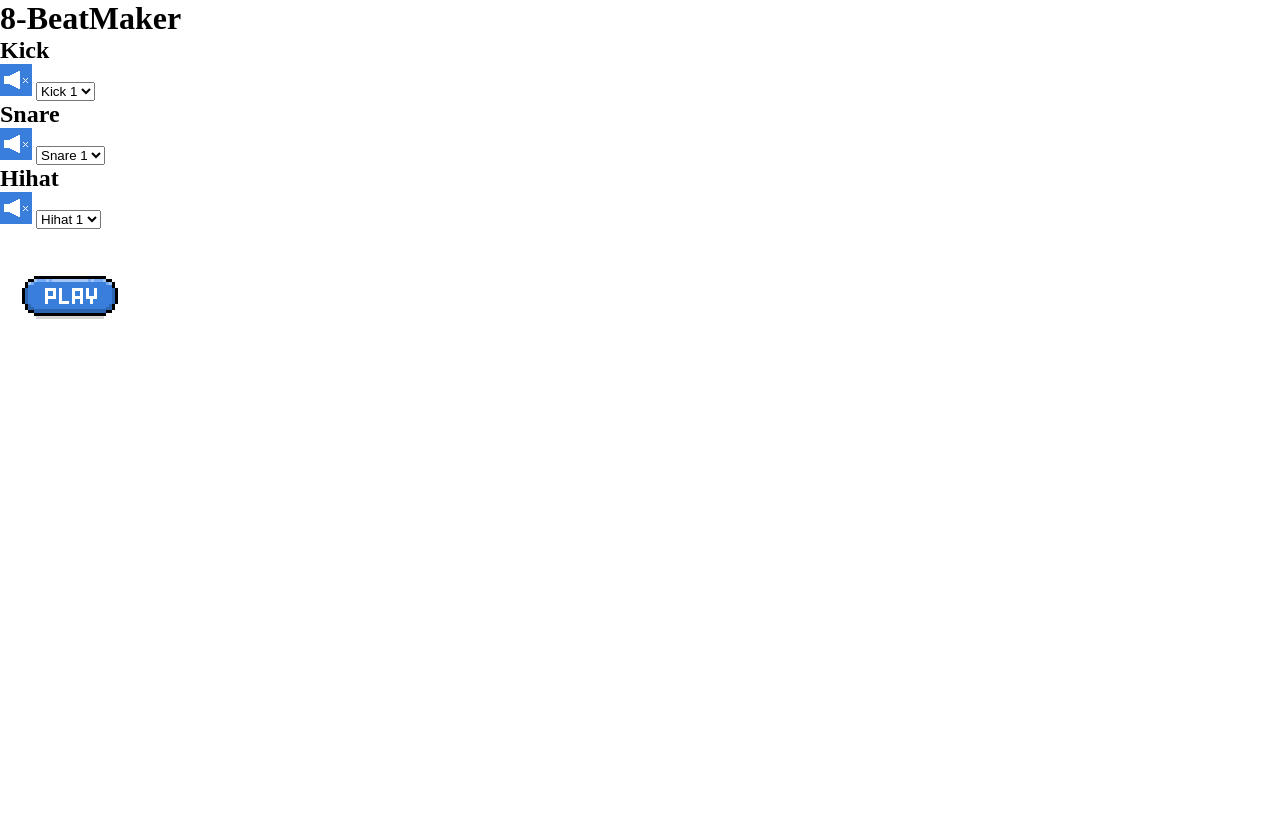
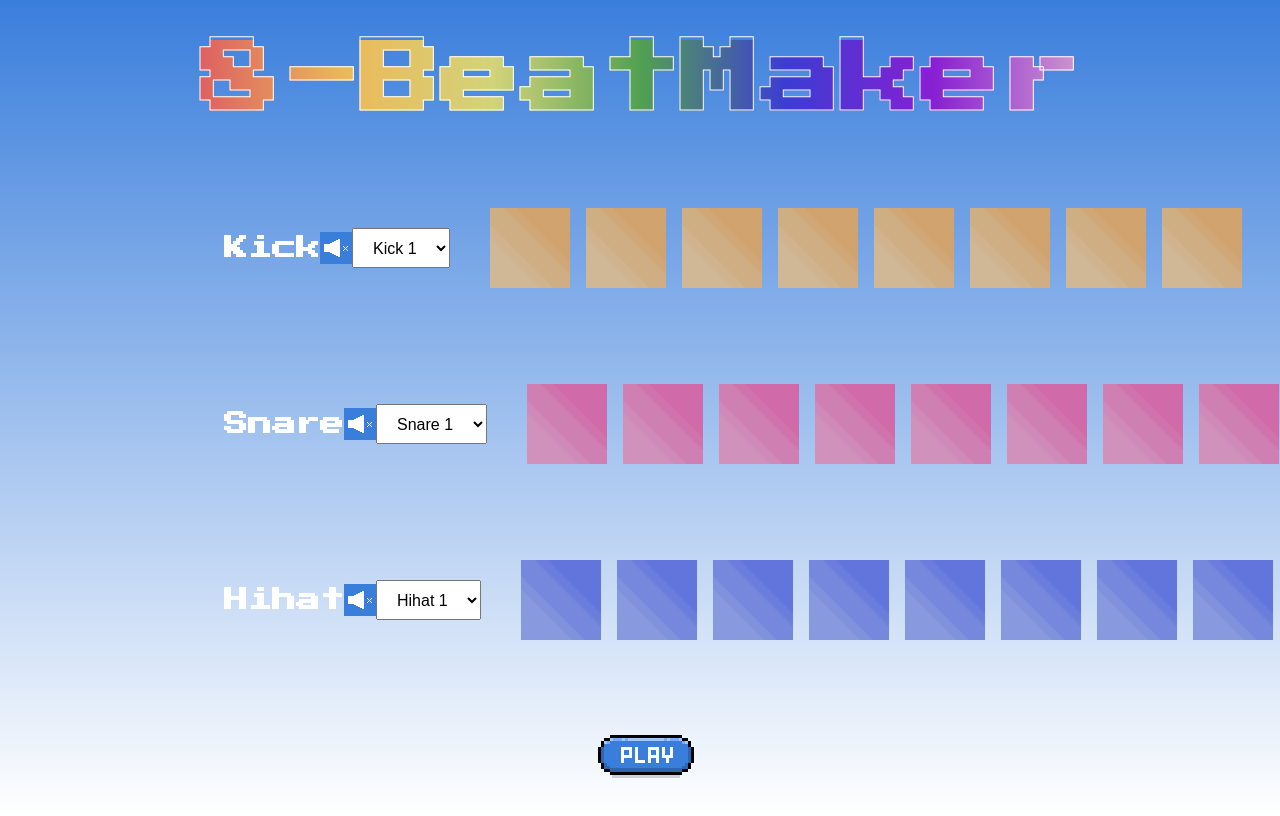
Before and after one commit to Dipsy974/8-beatmaker, a plain HTML site: page index.html in a window 1280 px wide. Drawn offline with Linux system fonts and the light colour scheme.

Commit message:
Style added

```diff
--- a/index.html
+++ b/index.html
@@ -3,6 +3,10 @@
   <head>
     <meta charset="UTF-8" />
     <meta name="viewport" content="width=device-width, initial-scale=1.0" />
+    <link
+      href="https://fonts.googleapis.com/css2?family=Press+Start+2P&display=swap"
+      rel="stylesheet"
+    />
     <link rel="stylesheet" href="./styles/style.css" />
     <title>8-Beatmaker</title>
   </head>
@@ -93,8 +97,9 @@
             <div class="pad hihat-pad b7"></div>
           </div>
         </div>
+        <img src="./img/play.png" alt="playbutton" class="play" />
       </div>
-      <img src="./img/play.png" alt="playbutton" class="play" />
+
       <audio src="./sounds/kick1.wav" class="kick-sound"></audio>
       <audio src="./sounds/snare1.wav.wav" class="snare-sound"></audio>
       <audio src="./sounds/hihat1.wav" class="hihat-sound"></audio>
--- a/styles/style.scss
+++ b/styles/style.scss
@@ -3,3 +3,124 @@
   margin: 0;
   box-sizing: border-box;
 }
+
+body {
+  background: linear-gradient(to bottom, #3a7edc, white);
+  height: 100%;
+}
+
+header {
+  min-height: 20vh;
+  display: flex;
+  justify-content: center;
+  align-items: center;
+  h1 {
+    font-size: 5rem;
+    font-family: "Press Start 2P", sans-serif;
+    background-image: linear-gradient(
+      to left,
+      rgb(206, 151, 206),
+      rgb(136, 31, 211),
+      rgb(60, 60, 211),
+      rgb(82, 161, 82),
+      rgb(211, 211, 122),
+      rgb(236, 185, 90),
+      rgb(221, 97, 97)
+    );
+    -webkit-background-clip: text;
+    -webkit-text-fill-color: transparent;
+    -webkit-text-stroke: 1px white;
+  }
+}
+
+section {
+  min-height: 80vh;
+}
+
+img {
+  cursor: pointer;
+}
+
+h1 {
+  font-family: "Press Start 2P", sans-serif;
+  color: white;
+}
+
+.sequencer {
+  display: flex;
+  align-items: center;
+  flex-direction: column;
+}
+
+.kick-pad,
+.hihat-pad,
+.snare-pad {
+  height: 5rem;
+  width: 5rem;
+  margin: 1rem 0.5rem;
+  cursor: pointer;
+}
+
+.kick-pad {
+  background: url("../img/pad1off.png") #d0ae83 no-repeat;
+  background-size: contain;
+}
+
+.kick-pad.active {
+  background: url("../img/pad1on.png") #ffae55 no-repeat;
+  background-size: contain;
+}
+
+.snare-pad {
+  background: url("../img/pad2off.png") #d07fb2 no-repeat;
+  background-size: contain;
+}
+
+.snare-pad.active {
+  background: url("../img/pad2on.png") #ff55ae no-repeat;
+  background-size: contain;
+}
+
+.hihat-pad {
+  background: url("../img/pad3off.png") #7688dd no-repeat;
+  background-size: contain;
+}
+
+.hihat-pad.active {
+  background: url("../img/pad3on.png") #5567ff no-repeat;
+  background-size: contain;
+}
+
+.hihat-track,
+.snare-track,
+.kick-track {
+  display: flex;
+  justify-content: space-between;
+  align-items: center;
+  width: 70%;
+  margin: auto;
+  padding: 2rem 0;
+}
+
+.hihat,
+.kick,
+.snare {
+  display: flex;
+}
+
+.controls {
+  display: flex;
+  justify-content: space-between;
+  align-items: center;
+  flex: 1;
+  margin: 0rem 2rem;
+}
+
+.pad {
+  transition: all 0.5s ease;
+}
+
+select {
+  padding: 0.6rem 1rem;
+  font-size: 1rem;
+}
```
Also changed, not shown: styles/style.css.
